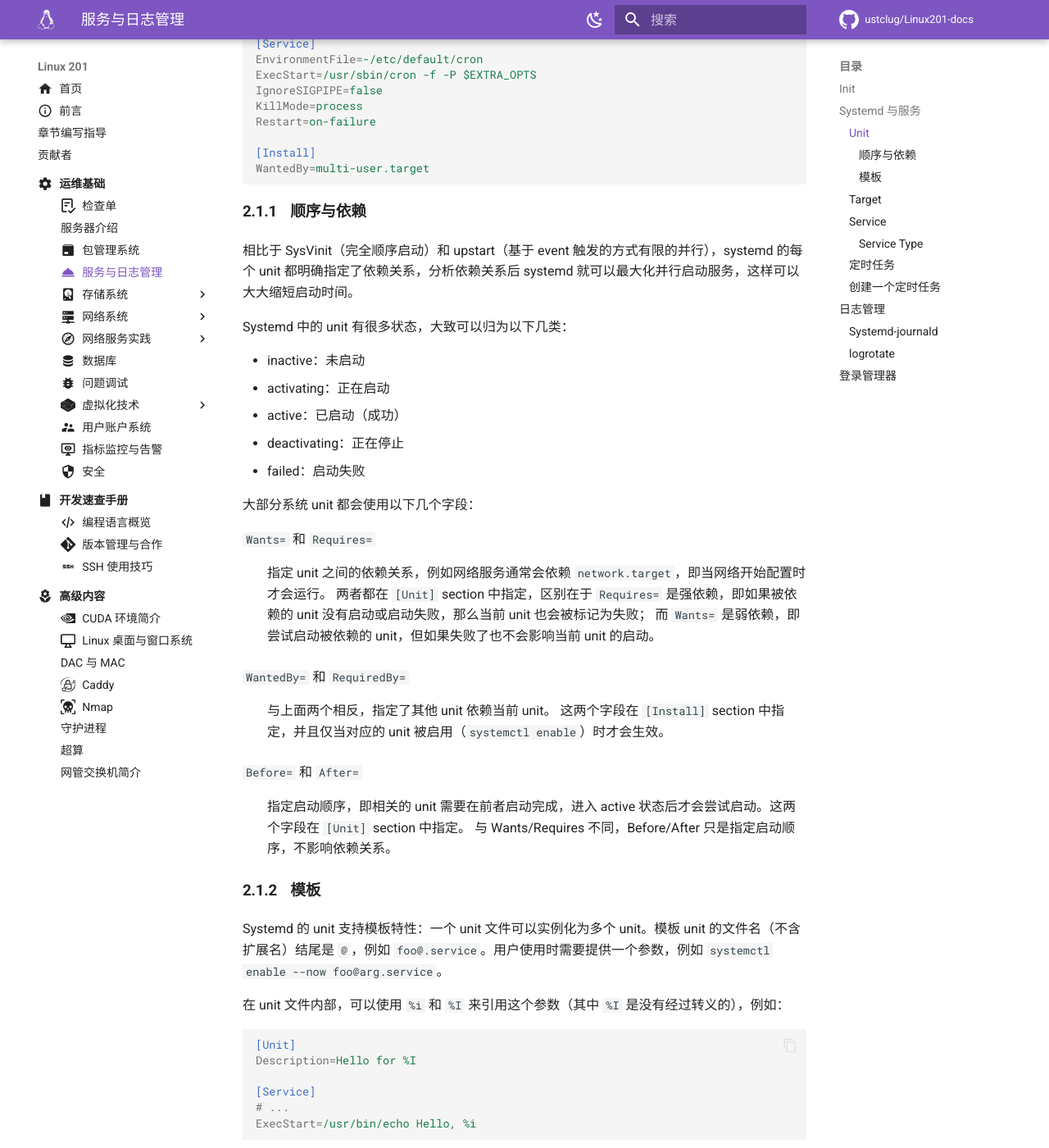
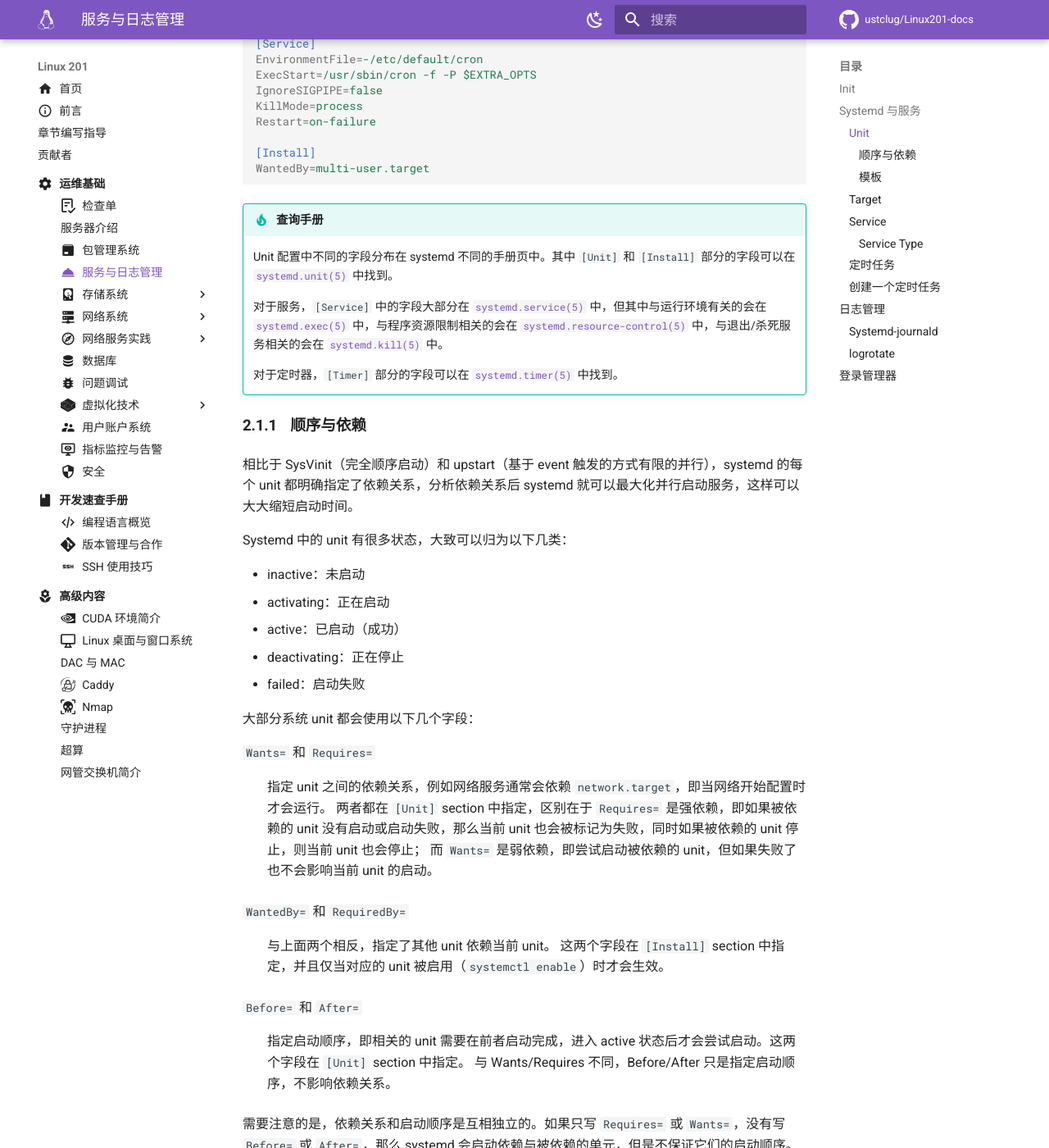
Before and after one commit to ustclug/Linux201-docs, an MkDocs documentation site: the page built from docs/ops/service.md, in a window 1280 px wide and 1400 px high, scrolled down 2432 px. Shown: the whole window at 82% size. Built offline with MkDocs 1.6.1 and Material for MkDocs 9.7.7, drawn with Linux system fonts in a browser that asks for light colours; comment, search, counter and statistics services are not loaded.

Commit message:
ops/service: Add manual tip and more about unit dependency

````diff
--- a/docs/ops/service.md
+++ b/docs/ops/service.md
@@ -86,6 +86,14 @@ Restart=on-failure
 WantedBy=multi-user.target
 ```
 
+!!! tip "查询手册"
+
+    Unit 配置中不同的字段分布在 systemd 不同的手册页中。其中 `[Unit]` 和 `[Install]` 部分的字段可以在 [`systemd.unit(5)`][systemd.unit.5] 中找到。
+
+    对于服务，`[Service]` 中的字段大部分在 [`systemd.service(5)`][systemd.service.5] 中，但其中与运行环境有关的会在 [`systemd.exec(5)`][systemd.exec.5] 中，与程序资源限制相关的会在 [`systemd.resource-control(5)`][systemd.resource-control.5] 中，与退出/杀死服务相关的会在 [`systemd.kill(5)`][systemd.kill.5] 中。
+
+    对于定时器，`[Timer]` 部分的字段可以在 [`systemd.timer(5)`][systemd.timer.5] 中找到。
+
 #### 顺序与依赖 {#unit-dependency}
 
 相比于 SysVinit（完全顺序启动）和 upstart（基于 event 触发的方式有限的并行），systemd 的每个 unit 都明确指定了依赖关系，分析依赖关系后 systemd 就可以最大化并行启动服务，这样可以大大缩短启动时间。
@@ -103,7 +111,7 @@ Systemd 中的 unit 有很多状态，大致可以归为以下几类：
 `Wants=` 和 `Requires=`
 
 :   指定 unit 之间的依赖关系，例如网络服务通常会依赖 `network.target`，即当网络开始配置时才会运行。
-    两者都在 `[Unit]` section 中指定，区别在于 `Requires=` 是强依赖，即如果被依赖的 unit 没有启动或启动失败，那么当前 unit 也会被标记为失败；
+    两者都在 `[Unit]` section 中指定，区别在于 `Requires=` 是强依赖，即如果被依赖的 unit 没有启动或启动失败，那么当前 unit 也会被标记为失败，同时如果被依赖的 unit 停止，则当前 unit 也会停止；
     而 `Wants=` 是弱依赖，即尝试启动被依赖的 unit，但如果失败了也不会影响当前 unit 的启动。
 
 `WantedBy=` 和 `RequiredBy=`
@@ -115,6 +123,8 @@ Systemd 中的 unit 有很多状态，大致可以归为以下几类：
 
 :   指定启动顺序，即相关的 unit 需要在前者启动完成，进入 active 状态后才会尝试启动。这两个字段在 `[Unit]` section 中指定。
     与 Wants/Requires 不同，Before/After 只是指定启动顺序，不影响依赖关系。
+
+需要注意的是，依赖关系和启动顺序是互相独立的。如果只写 `Requires=` 或 `Wants=`，没有写 `Before=` 或 `After=`，那么 systemd 会启动依赖与被依赖的单元，但是不保证它们的启动顺序。
 
 #### 模板 {#unit-template}
 
````
Also changed, not shown: includes/man.md (+3 -0 lines).
